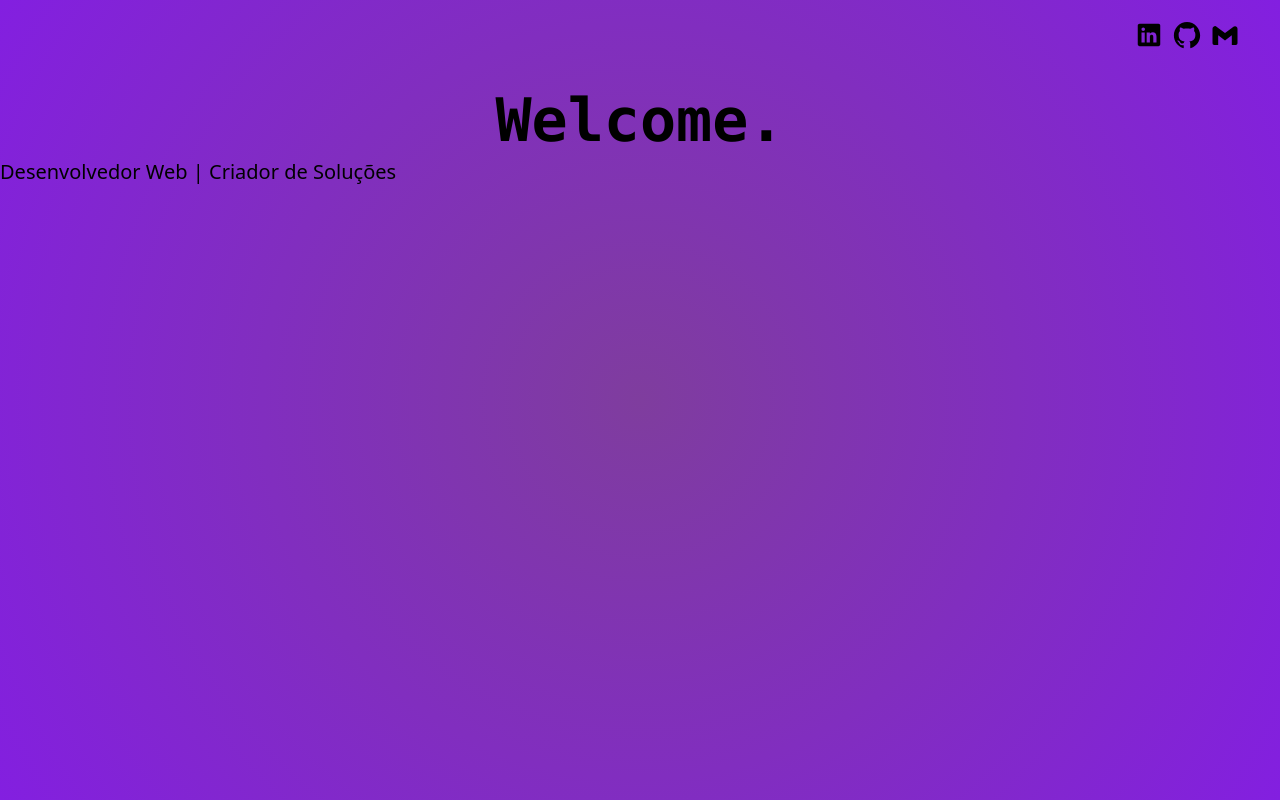
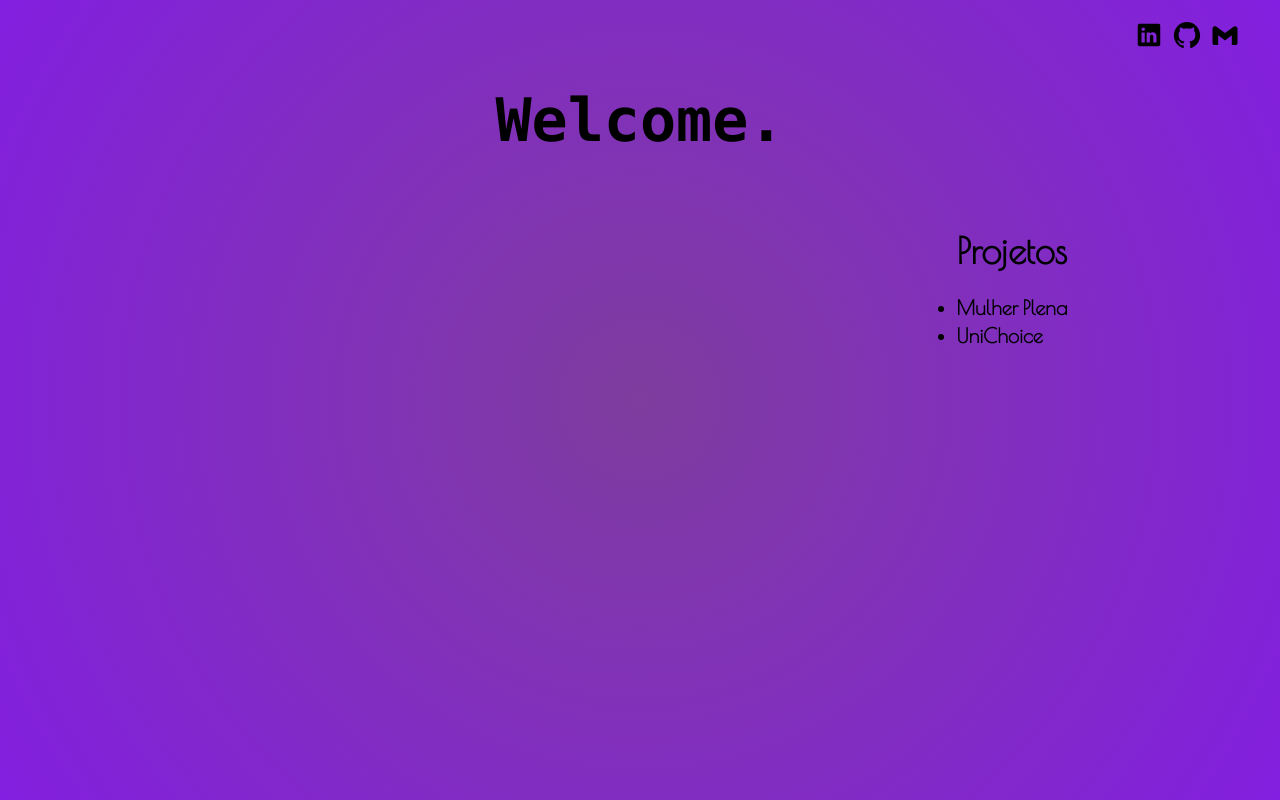
Before and after one commit to MarianniArtoni/Portfolio, a React (Create React App) app: page / in a window 1280 px wide. Built offline with nearby package versions, Linux system fonts and the light colour scheme.

Commit message:
Lista dos projetos

```diff
--- a/src/components/Body.js
+++ b/src/components/Body.js
@@ -4,7 +4,14 @@ const Body = () => {
     return (
         <section>
             <h1 className="text-6xl font-bold flex justify-center mt-10 font-font1">Welcome.</h1>
-            <p className="text-xl mt-2">Desenvolvedor Web | Criador de Soluções</p>
+            <div className="grid grid-col-12 mt-20">
+                <h2 className="text-4xl font-bold flex col-span-2 col-start-10 font-poiret">Projetos</h2>
+                <ul className="text-xl font-semibold col-span-2 col-start-10 font-poiret list-disc mt-6">
+                    <li>Mulher Plena</li>
+                    <li>UniChoice</li>
+                </ul>
+            </div>
+
         </section>
     );
 };
```
